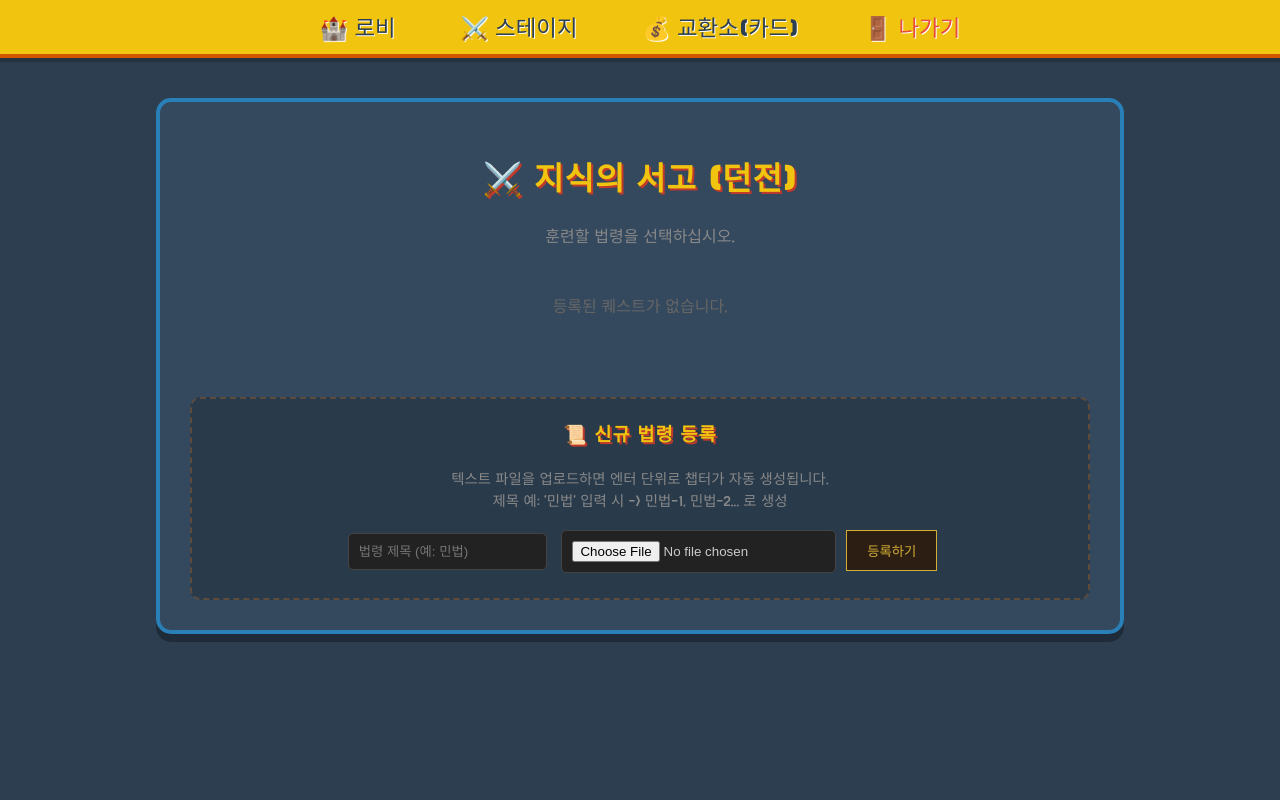
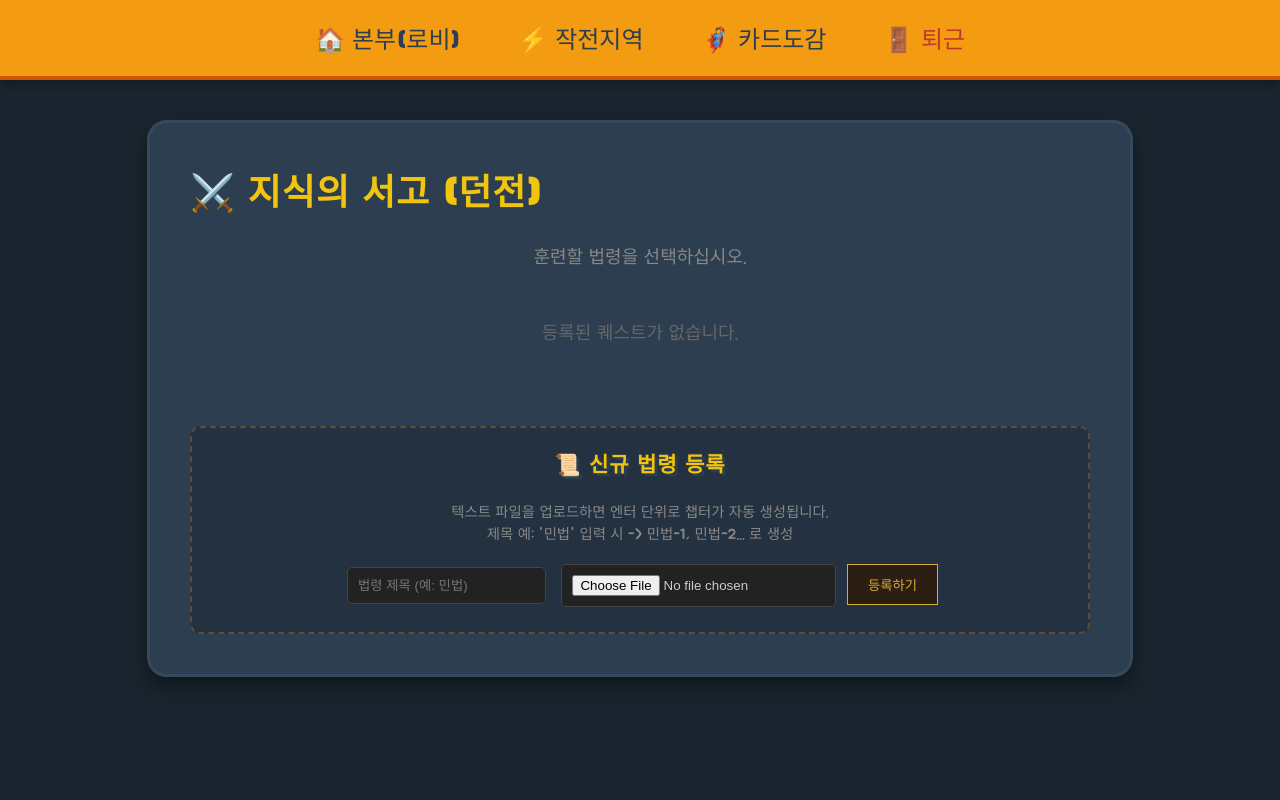
Before and after one commit to pky060921-debug/law, a Flask app: page /dungeon in a window 1280 px wide. Run offline with Flask 3, Linux system fonts and the light colour scheme; the visitor is signed in with stand-in values (Sample User, id 1).

Commit message:
Revise layout and style for improved UI
Updated the layout title and modified styles for better aesthetics. Enhanced navigation links and adjusted container styles.

```diff
--- a/templates/layout.html
+++ b/templates/layout.html
@@ -3,27 +3,28 @@
 <head>
     <meta charset="UTF-8">
     <meta name="viewport" content="width=device-width, initial-scale=1.0">
-    <title>빈칸의 제왕</title>
-    <link href="https://fonts.googleapis.com/css2?family=Black+Han+Sans&family=Do+Hyeon&display=swap" rel="stylesheet">
+    <title>빈칸맨 : 암기의 히어로</title>
+    <link href="https://fonts.googleapis.com/css2?family=Black+Han+Sans&family=Jua&display=swap" rel="stylesheet">
     <style>
-        /* [캐주얼 게임 테마] */
+        /* [빈칸맨 히어로 테마] */
         body {
-            background-color: #2c3e50;
+            background-color: #1a252f; /* 짙은 네이비 */
             color: #ecf0f1;
-            font-family: 'Do Hyeon', sans-serif;
+            font-family: 'Jua', sans-serif; /* 둥글고 잘 보이는 폰트 */
             margin: 0;
             min-height: 100vh;
+            font-size: 18px; /* 기본 글씨 크기 확대 */
         }
 
-        /* 상단 고정 네비게이션 바 */
+        /* 상단 네비게이션 */
         nav {
-            background: #f1c40f; /* 밝은 노란색 (Gold) */
+            background: #f39c12; /* 히어로 옐로우 */
             border-bottom: 4px solid #d35400;
-            padding: 10px 0;
+            padding: 12px 0;
             position: sticky;
             top: 0;
             z-index: 1000;
-            box-shadow: 0 4px 0px rgba(0,0,0,0.2);
+            box-shadow: 0 4px 10px rgba(0,0,0,0.3);
             text-align: center;
         }
 
@@ -31,40 +32,41 @@
             font-family: 'Black Han Sans', sans-serif;
             color: #2c3e50;
             text-decoration: none;
-            font-size: 1.4rem;
-            margin: 0 15px;
-            padding: 8px 15px;
-            border-radius: 10px;
-            transition: all 0.2s ease;
-            text-shadow: 1px 1px 0 #fff;
+            font-size: 1.5rem;
+            margin: 0 10px;
+            padding: 8px 16px;
+            border-radius: 8px;
+            transition: all 0.2s;
+            display: inline-block;
         }
 
         .nav-link:hover {
             background: #fff;
-            color: #d35400;
-            transform: translateY(-2px);
-            box-shadow: 0 4px 0 #bdc3c7;
+            color: #e67e22;
+            transform: translateY(-3px);
+            box-shadow: 0 4px 0 rgba(0,0,0,0.2);
         }
 
         /* 메인 컨테이너 */
         .container {
             max-width: 900px;
             margin: 40px auto;
-            background-color: #34495e;
-            border: 4px solid #2980b9;
-            border-radius: 15px;
-            padding: 30px;
-            box-shadow: 0 8px 0 rgba(0, 0, 0, 0.3);
+            background-color: #2c3e50; /* 컨텐츠 배경 */
+            border: 3px solid #34495e;
+            border-radius: 20px;
+            padding: 40px;
+            box-shadow: 0 10px 20px rgba(0, 0, 0, 0.4);
         }
 
         h1, h2, h3 {
             font-family: 'Black Han Sans', sans-serif;
             color: #f1c40f;
-            text-shadow: 2px 2px 0 #c0392b;
-            text-align: center;
+            text-shadow: 3px 3px 0 #2c3e50, -1px -1px 0 #2c3e50;
             letter-spacing: 1px;
+            margin-top: 0;
         }
 
+        /* 알림 메시지 */
         .flash {
             background: #e74c3c;
             border: 2px solid #c0392b;
@@ -72,9 +74,10 @@
             padding: 15px;
             text-align: center;
             margin-bottom: 20px;
-            border-radius: 10px;
+            border-radius: 12px;
             font-size: 1.2rem;
-            box-shadow: 0 4px 0 rgba(0,0,0,0.2);
+            font-weight: bold;
+            box-shadow: 0 4px 10px rgba(0,0,0,0.2);
         }
     </style>
 </head>
@@ -82,10 +85,10 @@
 
     {% if session.user_id %}
     <nav>
-        <a href="/lobby" class="nav-link">🏰 로비</a>
-        <a href="/dungeon" class="nav-link">⚔️ 스테이지</a>
-        <a href="/collection" class="nav-link">💰 교환소(카드)</a>
-        <a href="/logout" class="nav-link" style="color: #e74c3c;">🚪 나가기</a>
+        <a href="/lobby" class="nav-link">🏠 본부(로비)</a>
+        <a href="/dungeon" class="nav-link">⚡ 작전지역</a>
+        <a href="/collection" class="nav-link">🦸 카드도감</a>
+        <a href="/logout" class="nav-link" style="color: #c0392b;">🚪 퇴근</a>
     </nav>
     {% endif %}
 
```
